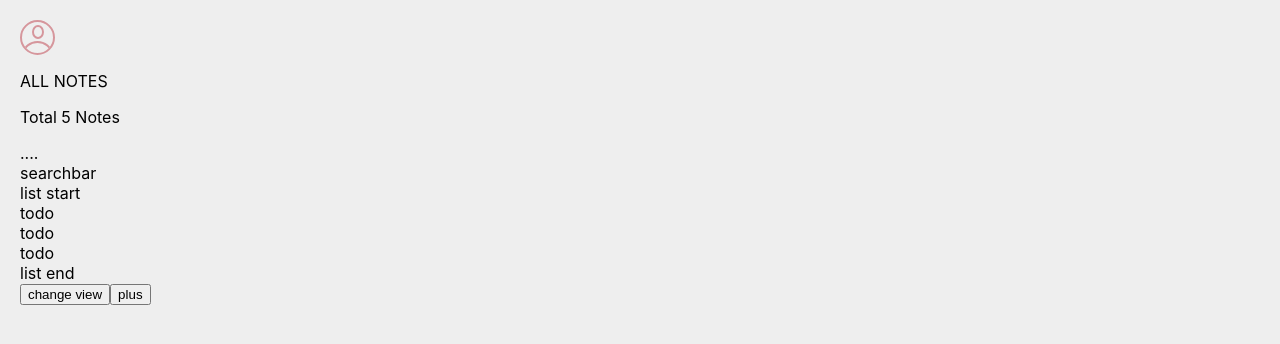
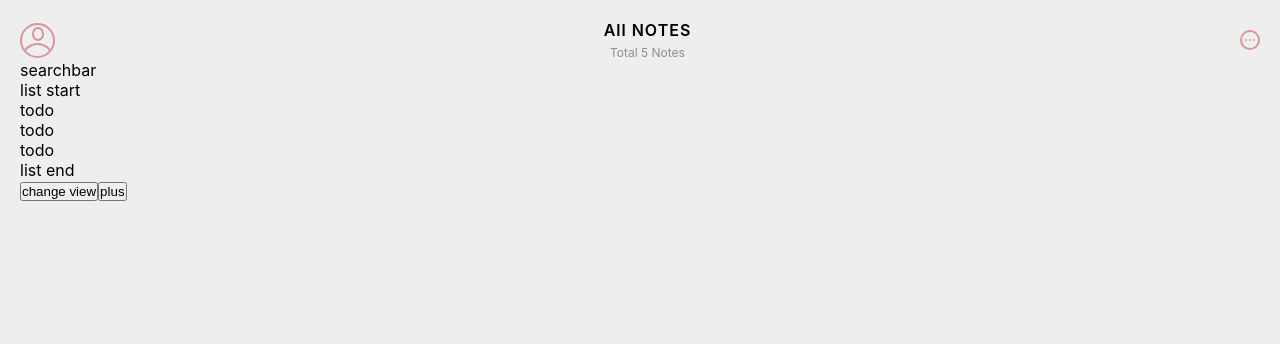
Before and after one commit to jyun1desu/react-note-app, a JavaScript app: page / in a window 1280 px wide. Shown: the top 344 px of the page. Built offline with nearby package versions, Linux system fonts and the light colour scheme; the HTML template or start-up script is replaced by a standard one.

Commit message:
edit button css done

```diff
--- a/src/components/Home/editListButton.js
+++ b/src/components/Home/editListButton.js
@@ -1,8 +1,38 @@
+import styled from 'styled-components';
+import { color } from '../../style/color';
+
+const Button = styled.button`
+    display: inline-block;
+    width: 20px;
+    height: 20px;
+    border: 2px solid ${color.line_color};
+    border-radius: 50%;
+    padding: 2px;
+    box-sizing: border-box;
+
+    .pattern{
+        display:flex;
+        justify-content: space-around;
+        .dot{
+            display: inline-block;
+            width: 2px;
+            height: 2px;
+            border-radius: 50%;
+            background-color: ${color.line_color};
+        }
+    }
+
+`
+
 const button = () => {
     return (
-        <div>
-            ....
-        </div>
+        <Button>
+            <div className="pattern">
+                <span className="dot"></span>
+                <span className="dot"></span>
+                <span className="dot"></span>
+            </div>
+        </Button>
     );
 }
 
--- a/src/index.css
+++ b/src/index.css
@@ -12,6 +12,9 @@ body {
   -moz-osx-font-smoothing: grayscale;
 }
 
+button{
+  padding: 0;
+}
 button:focus{
   outline: none;
 }
--- a/src/view/NoteApp.js
+++ b/src/view/NoteApp.js
@@ -13,6 +13,27 @@ const NoteApp = styled.div`
     background-color: ${color.main_background_color};
     padding: 20px;
     box-sizing: border-box;
+
+    header{
+        display: flex;
+        justify-content: space-between;
+        align-items: center;
+        .title{
+            text-align: center;
+            p{
+                margin: 0;
+                &.main{
+                    font-weight: 600;
+                    letter-spacing: 1px;
+                }
+                &.sub{
+                    font-size: 12px;
+                    color: #8E8E8E;
+                    margin-top: 5px;
+                }
+            }
+        }
+    }
 `
 
 function Home() {
@@ -21,7 +42,7 @@ function Home() {
             <header>
                 <SettingButton />
                 <div className="title">
-                    <p className="main">ALL NOTES</p>
+                    <p className="main">All NOTES</p>
                     <p className="sub">Total 5 Notes</p>
                 </div>
                 <EditListButton />
```
Also changed, not shown: public/index.html (+4 -4 lines), 1 other file (tests, documents, lock files or other folders).
